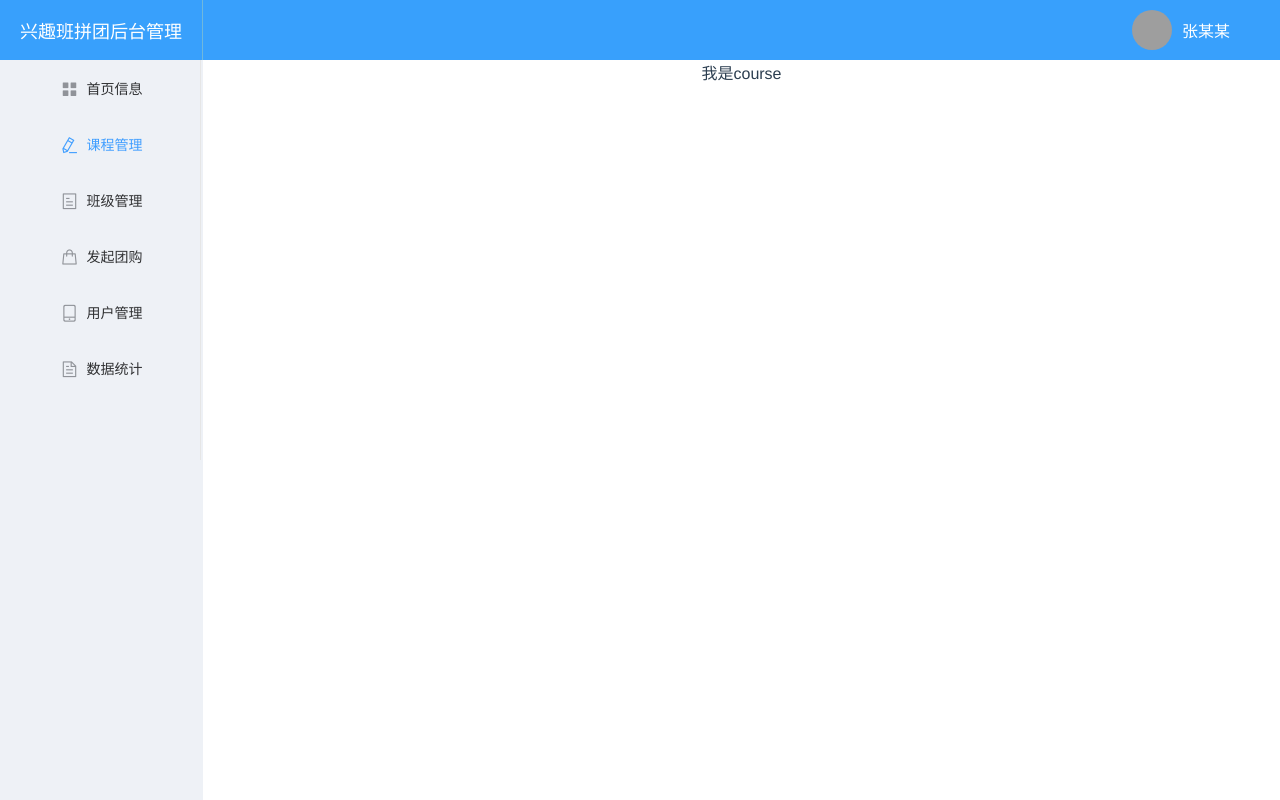
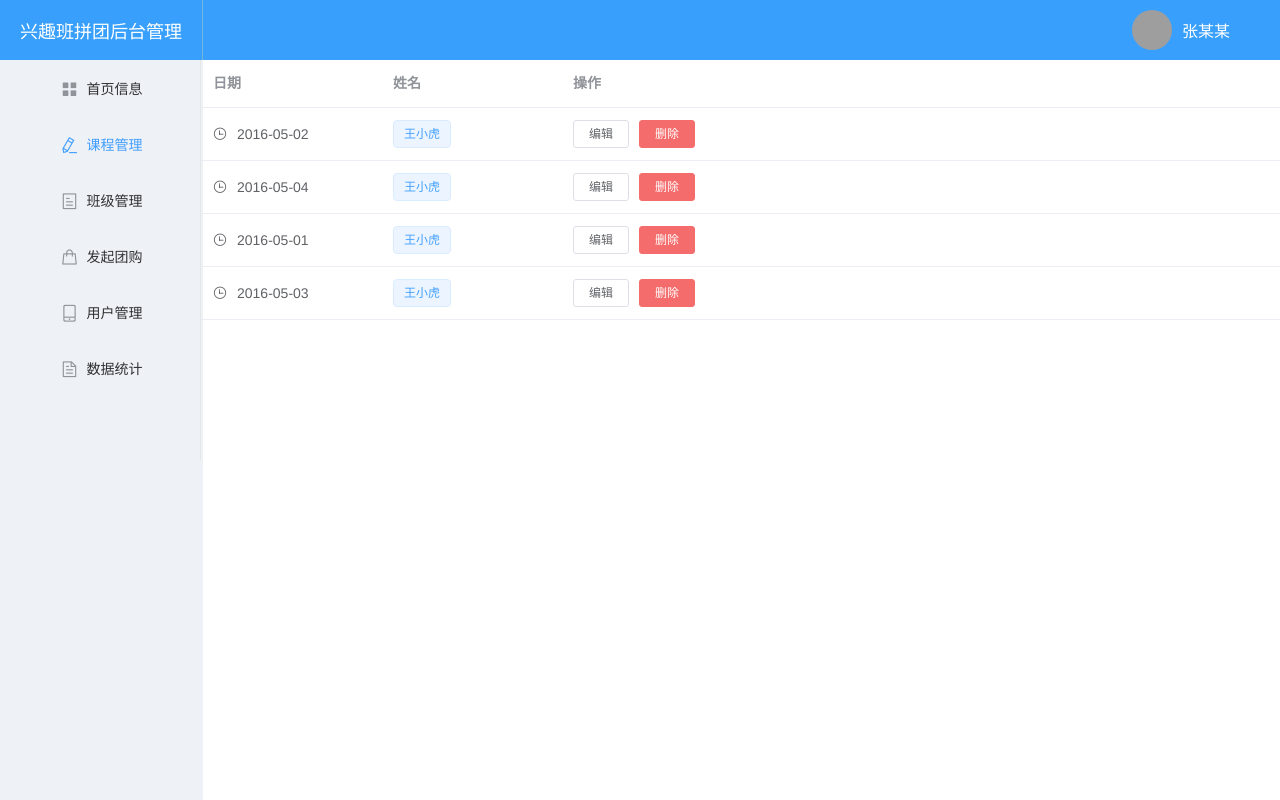
Before and after one commit to lvzu1996/graduation-design, a Vue app in the folder program/management/: page /#/course in a window 1280 px wide. Built offline with nearby package versions, Linux system fonts and the light colour scheme; grey boxes are pictures that could not be loaded.

Commit message:
课程页面表格added

```diff
--- a/program/management/src/App.vue
+++ b/program/management/src/App.vue
@@ -4,7 +4,7 @@
     <div id="ope-main">
       <Operation></Operation>
       <transition name="fade" mode="out-in">
-        <router-view style="padding-top:60px;padding-left:203px;"></router-view>
+        <router-view style="margin-top:60px;margin-left:203px;overflow: hidden;"></router-view>
       </transition>
     </div>
   </div>
@@ -38,7 +38,10 @@
   color: #2c3e50;
 }
 
-
+/* course页面表头居中 */
+.el-table th{
+  text-align: center;
+}
 
 .fade-enter-active,
 .fade-leave-active {
--- a/program/management/src/pages/Course/Course.vue
+++ b/program/management/src/pages/Course/Course.vue
@@ -1,17 +1,78 @@
 <template>
-  <div>
-    我是course
+<div>
+  <el-table
+    :data="tableData"
+    style="width: 100%">
+    <el-table-column
+      label="日期"
+      width="180">
+      <template slot-scope="scope">
+        <i class="el-icon-time"></i>
+        <span style="margin-left: 10px">{{ scope.row.date }}</span>
+      </template>
+    </el-table-column>
+    <el-table-column
+      label="姓名"
+      width="180">
+      <template slot-scope="scope">
+        <el-popover trigger="hover" placement="top">
+          <p>姓名: {{ scope.row.name }}</p>
+          <p>住址: {{ scope.row.address }}</p>
+          <div slot="reference" class="name-wrapper">
+            <el-tag size="medium">{{ scope.row.name }}</el-tag>
+          </div>
+        </el-popover>
+      </template>
+    </el-table-column>
+    <el-table-column label="操作">
+      <template slot-scope="scope">
+        <el-button
+          size="mini"
+          @click="handleEdit(scope.$index, scope.row)">编辑</el-button>
+        <el-button
+          size="mini"
+          type="danger"
+          @click="handleDelete(scope.$index, scope.row)">删除</el-button>
+      </template>
+    </el-table-column>
+  </el-table>
   </div>
 </template>
 
 <script>
-export default {
-  data () {
-    return {}
+  export default {
+    data () {
+      return {
+        tableData: [{
+          date: '2016-05-02',
+          name: '王小虎',
+          address: '上海市普陀区金沙江路 1518 弄'
+        }, {
+          date: '2016-05-04',
+          name: '王小虎',
+          address: '上海市普陀区金沙江路 1517 弄'
+        }, {
+          date: '2016-05-01',
+          name: '王小虎',
+          address: '上海市普陀区金沙江路 1519 弄'
+        }, {
+          date: '2016-05-03',
+          name: '王小虎',
+          address: '上海市普陀区金沙江路 1516 弄'
+        }]
+      }
+    },
+    methods: {
+      handleEdit (index, row) {
+        console.log(index, row)
+      },
+      handleDelete (index, row) {
+        console.log(index, row)
+      }
+    }
   }
-}
 </script>
 
 <style scoped>
-
+@import './Course.css';
 </style>
```
